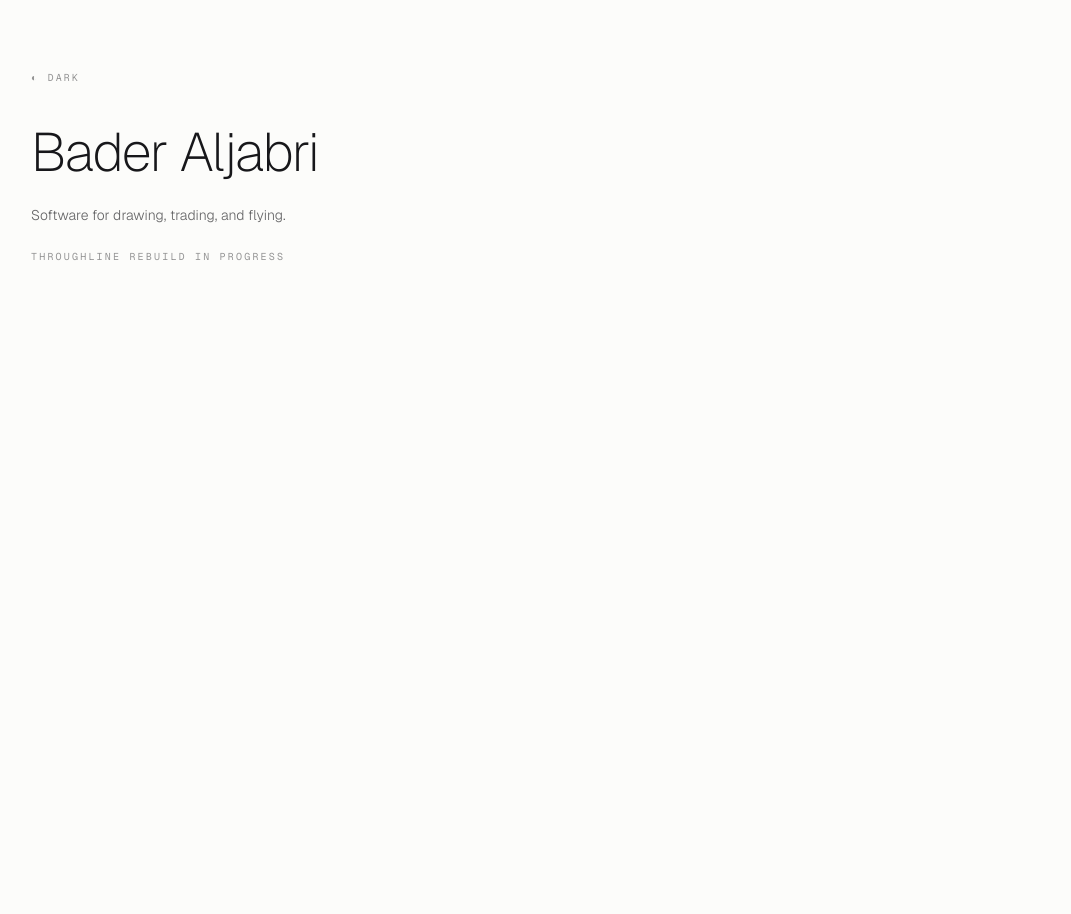
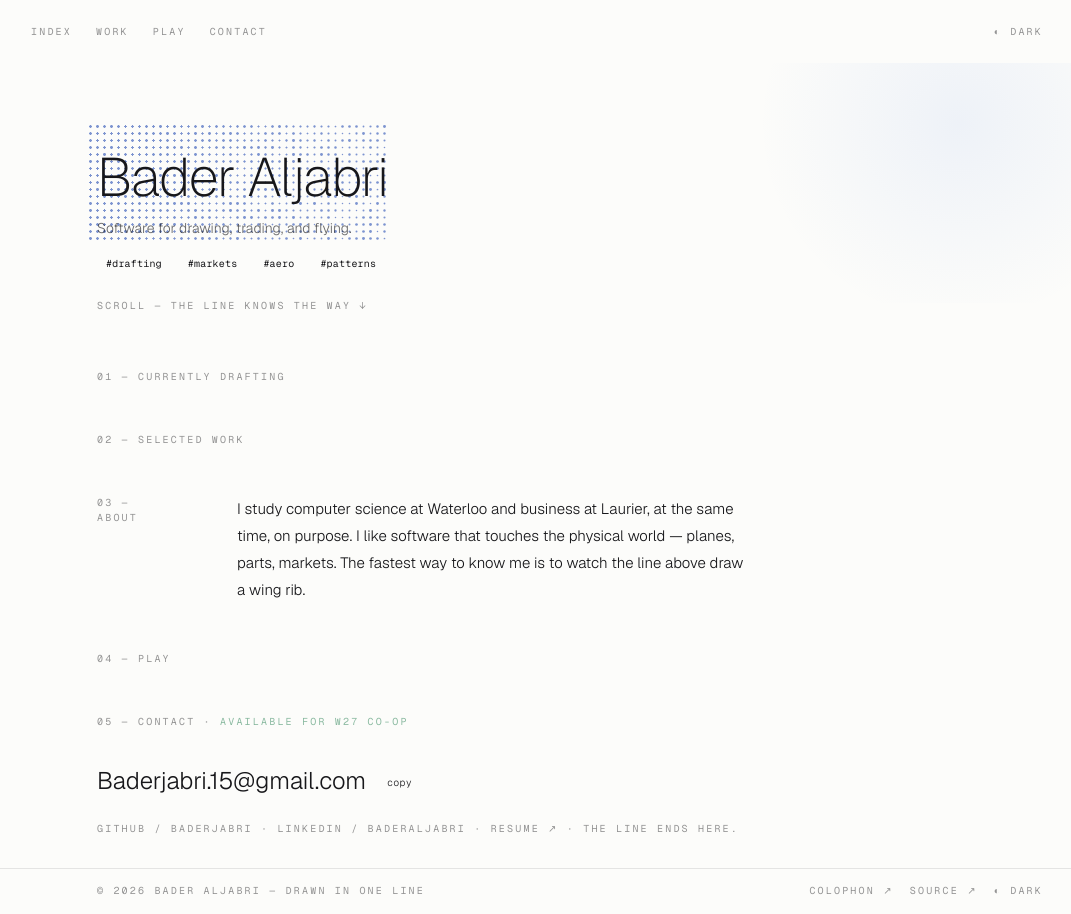
Before and after one commit to BaderJabri/Personal-Website, a Next.js app: page / in a window 1280 px wide. Shown: the whole page, without its empty margins (103-1174 px from the left). Before the commit the page ends 800 px from the top, so only its background shows below. Built offline with nearby package versions, Linux system fonts and the light colour scheme.

Commit message:
add nav, hero, about, contact, footer sections

```diff
--- a/src/app/globals.css
+++ b/src/app/globals.css
@@ -1,4 +1,5 @@
 @import "tailwindcss";
+@custom-variant dark (&:where(.dark, .dark *));
 
 :root {
   --paper: #fcfcfa; --ink: #17171a;
@@ -25,6 +26,11 @@ body { background: var(--paper); color: var(--ink); font-family: var(--font-sans
 .mono10 { font-family: var(--font-mono), monospace; font-size: 10px; letter-spacing: 0.22em; opacity: 0.45; text-transform: uppercase; }
 .chip { font-family: var(--font-mono), monospace; font-size: 10px; padding: 2.5px 9px; border-radius: 999px; letter-spacing: 0.02em; color: var(--chip-text); background: var(--chip-bg); border: 1px solid var(--chip-border); }
 
+a.mono10:hover, button.mono10:hover { opacity: 1; }
+
+.hero-wash { background: radial-gradient(circle at 60% 40%, oklch(0.55 0.18 262 / 0.07), transparent 65%); }
+.dark .hero-wash { background: radial-gradient(circle at 60% 40%, oklch(0.55 0.18 262 / 0.17), transparent 65%); }
+
 .rail path { stroke: var(--line); stroke-width: 1.6; fill: none; stroke-dasharray: 100; stroke-dashoffset: 100; filter: var(--line-glow); }
 .rail circle { fill: var(--line); }
 
--- a/src/app/page.tsx
+++ b/src/app/page.tsx
@@ -1,20 +1,28 @@
-import { ThemeToggle } from "@/components/client/ThemeToggle";
+import { Nav } from "@/components/Nav";
+import { Hero } from "@/components/Hero";
+import { About } from "@/components/About";
+import { Contact } from "@/components/Contact";
+import { Footer } from "@/components/Footer";
 
 export default function Home() {
   return (
-    <main className="mx-auto max-w-[1100px] px-11 py-16">
-      <div className="mb-6">
-        <ThemeToggle />
-      </div>
-      <h1 className="text-[54px] font-extralight tracking-tight">
-        Bader Aljabri
-      </h1>
-      <p className="mt-3 text-sm font-light opacity-65">
-        Software for drawing, trading, and flying.
-      </p>
-      <p className="mt-6 font-mono text-[10px] uppercase tracking-[0.22em] opacity-45">
-        throughline rebuild in progress
-      </p>
-    </main>
+    <div className="mx-auto max-w-[1100px]">
+      <Nav />
+      <main>
+        <Hero />
+        <section id="drafting" className="px-11 pb-12">
+          <p className="mono10 ml-[66px]">01 — currently drafting</p>
+        </section>
+        <section id="work" className="px-11 pb-12">
+          <p className="mono10 ml-[66px]">02 — selected work</p>
+        </section>
+        <About />
+        <section id="play" className="px-11 pb-12">
+          <p className="mono10 ml-[66px]">04 — play</p>
+        </section>
+        <Contact />
+      </main>
+      <Footer />
+    </div>
   );
 }
--- /dev/null
+++ b/src/components/About.tsx
@@ -0,0 +1,15 @@
+export function About() {
+  return (
+    <section id="about" className="px-11 pb-12">
+      <div className="ml-[66px] flex gap-[60px]">
+        <span className="mono10 w-20 shrink-0">03 — about</span>
+        <p className="max-w-[52ch] text-[15px] font-light leading-[1.8]">
+          I study computer science at Waterloo and business at Laurier, at the
+          same time, on purpose. I like software that touches the physical
+          world — planes, parts, markets. The fastest way to know me is to
+          watch the line above draw a wing rib.
+        </p>
+      </div>
+    </section>
+  );
+}
--- /dev/null
+++ b/src/components/Contact.tsx
@@ -0,0 +1,21 @@
+import { SITE } from "@/lib/site";
+import { CopyEmail } from "@/components/client/CopyEmail";
+
+export function Contact() {
+  return (
+    <section id="contact" className="relative px-11">
+      <div className="ml-[66px] pb-8">
+        <p className="mono10">
+          05 — contact · <span className="text-[oklch(.45_.13_155)] dark:text-[oklch(.74_.14_155)]">available for W27 co-op</span>
+        </p>
+        <p className="mt-9 text-2xl font-light">
+          <a href={`mailto:${SITE.email}`} data-underline-target>{SITE.email}</a>
+          <CopyEmail email={SITE.email} />
+        </p>
+        <p className="mono10 mt-6">
+          <a href={SITE.github}>github / baderjabri</a> · <a href={SITE.linkedin}>linkedin / baderaljabri</a> · <a href={SITE.resumePath}>resume ↗</a> · the line ends here.
+        </p>
+      </div>
+    </section>
+  );
+}
--- /dev/null
+++ b/src/components/Footer.tsx
@@ -0,0 +1,20 @@
+import { ThemeToggle } from "@/components/client/ThemeToggle";
+
+export function Footer() {
+  return (
+    <footer className="px-11" style={{ borderTop: "1px solid var(--hairline)" }}>
+      <div className="ml-[66px] flex flex-wrap items-center justify-between gap-x-4 gap-y-2 pt-[14px] pb-4">
+        <span className="mono10">© 2026 bader aljabri — drawn in one line</span>
+        <div className="flex flex-wrap items-center gap-4">
+          <a href="/colophon" className="mono10">
+            colophon ↗
+          </a>
+          <a href="https://github.com/BaderJabri/Personal-Website" className="mono10">
+            source ↗
+          </a>
+          <ThemeToggle />
+        </div>
+      </div>
+    </footer>
+  );
+}
--- /dev/null
+++ b/src/components/Hero.tsx
@@ -0,0 +1,47 @@
+import { HalftoneCanvas } from "@/components/client/HalftoneCanvas";
+
+export function Hero() {
+  return (
+    <section id="index" className="relative overflow-hidden px-11 pt-[26px]">
+      <div className="hero-wash pointer-events-none absolute -top-[60px] -right-10 h-[300px] w-[420px]" />
+      <div className="relative mt-[60px] ml-[66px] pb-14">
+        <div className="absolute -top-[26px] -left-[10px] h-[120px] w-[300px] opacity-50">
+          <div
+            className="absolute inset-0"
+            style={{
+              backgroundImage:
+                "radial-gradient(circle, var(--line) 1.1px, transparent 1.4px)",
+              backgroundSize: "7px 7px",
+              WebkitMaskImage: "linear-gradient(115deg, #000 20%, transparent 75%)",
+              maskImage: "linear-gradient(115deg, #000 20%, transparent 75%)",
+            }}
+          />
+          <HalftoneCanvas className="absolute inset-0" />
+        </div>
+        <h1 className="relative text-[54px] leading-[1.05] font-extralight tracking-[-0.02em]">
+          Bader Aljabri
+        </h1>
+        <p className="relative mt-3 text-sm font-light opacity-65">
+          Software for drawing, trading, and flying.
+        </p>
+        <div className="relative mt-4 flex gap-2">
+          <span className="chip" style={{ "--h": 60 } as React.CSSProperties}>
+            #drafting
+          </span>
+          <span className="chip" style={{ "--h": 155 } as React.CSSProperties}>
+            #markets
+          </span>
+          <span className="chip" style={{ "--h": 240 } as React.CSSProperties}>
+            #aero
+          </span>
+          <span className="chip" style={{ "--h": 300 } as React.CSSProperties}>
+            #patterns
+          </span>
+        </div>
+        <p className="mono10 relative mt-6">
+          scroll — the line knows the way ↓
+        </p>
+      </div>
+    </section>
+  );
+}
--- /dev/null
+++ b/src/components/Nav.tsx
@@ -0,0 +1,23 @@
+import { ThemeToggle } from "@/components/client/ThemeToggle";
+
+export function Nav() {
+  return (
+    <nav className="flex items-center justify-between px-11 py-6">
+      <div className="flex gap-6">
+        <a href="#index" className="mono10">
+          index
+        </a>
+        <a href="#work" className="mono10">
+          work
+        </a>
+        <a href="#play" className="mono10">
+          play
+        </a>
+        <a href="#contact" className="mono10">
+          contact
+        </a>
+      </div>
+      <ThemeToggle />
+    </nav>
+  );
+}
--- /dev/null
+++ b/src/components/client/CopyEmail.tsx
@@ -0,0 +1,23 @@
+"use client";
+import { useRef, useState } from "react";
+export function CopyEmail({ email }: { email: string }) {
+  const [copied, setCopied] = useState(false);
+  const timer = useRef<ReturnType<typeof setTimeout>>(null);
+  return (
+    <button
+      className="chip ml-3 align-middle cursor-pointer"
+      style={{ "--h": 240 } as React.CSSProperties}
+      data-island="copy-email"
+      onClick={async () => {
+        try {
+          await navigator.clipboard.writeText(email);
+          setCopied(true);
+          if (timer.current) clearTimeout(timer.current);
+          timer.current = setTimeout(() => setCopied(false), 1500);
+        } catch {}
+      }}
+    >
+      {copied ? "copied" : "copy"}
+    </button>
+  );
+}
```
